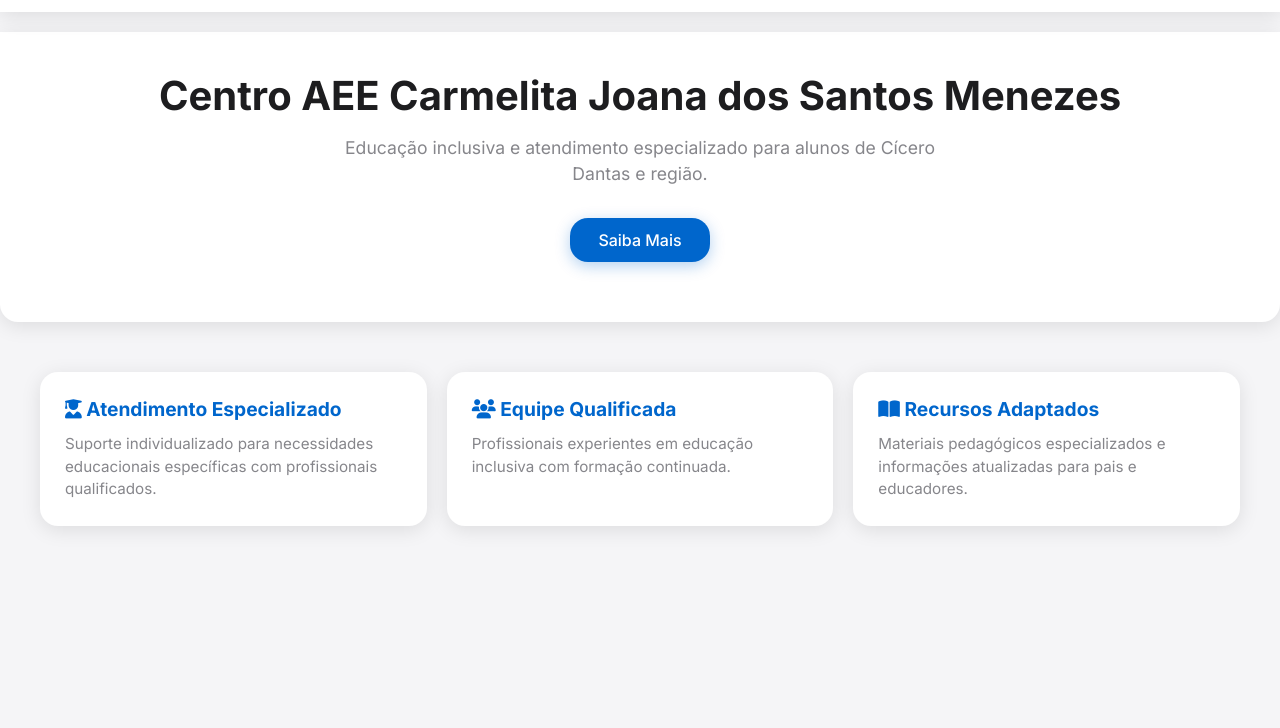
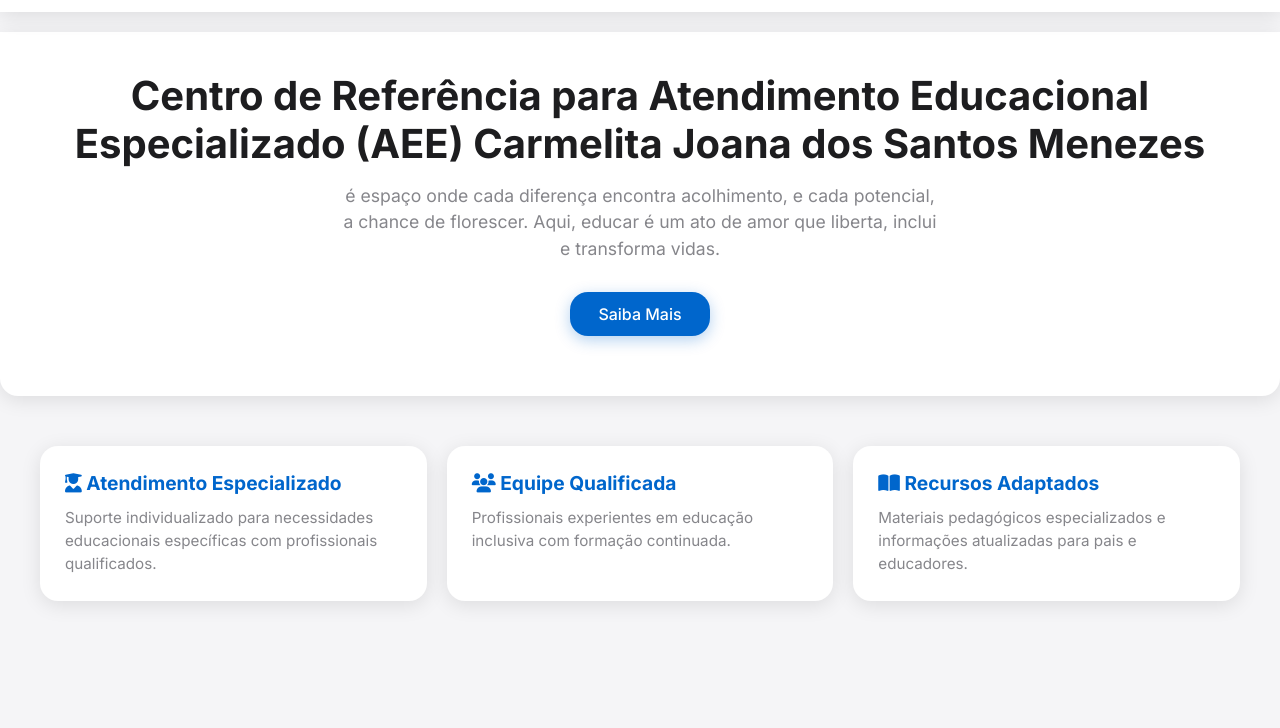
Before and after one commit to CentroAEE/Carmelita, a plain HTML site: page index.html in a window 1280 px wide. Shown: the part 72-800 px from the top of the page. Drawn offline with Linux system fonts and the light colour scheme.

Commit message:
Update index.html

```diff
--- a/index.html
+++ b/index.html
@@ -340,8 +340,8 @@
     <main>
         <section class="hero-section">
             <div class="container">
-                <h1>Centro AEE Carmelita Joana dos Santos Menezes</h1>
-                <p>Educação inclusiva e atendimento especializado para alunos de Cícero Dantas e região.</p>
+                <h1>Centro de Referência para Atendimento Educacional Especializado (AEE) Carmelita Joana dos Santos Menezes</h1>
+                <p>é espaço onde cada diferença encontra acolhimento, e cada potencial, a chance de florescer. Aqui, educar é um ato de amor que liberta, inclui e transforma vidas.</p>
                 <a href="pages/institucional.html" class="hero-button">Saiba Mais</a>
             </div>
         </section>
```
